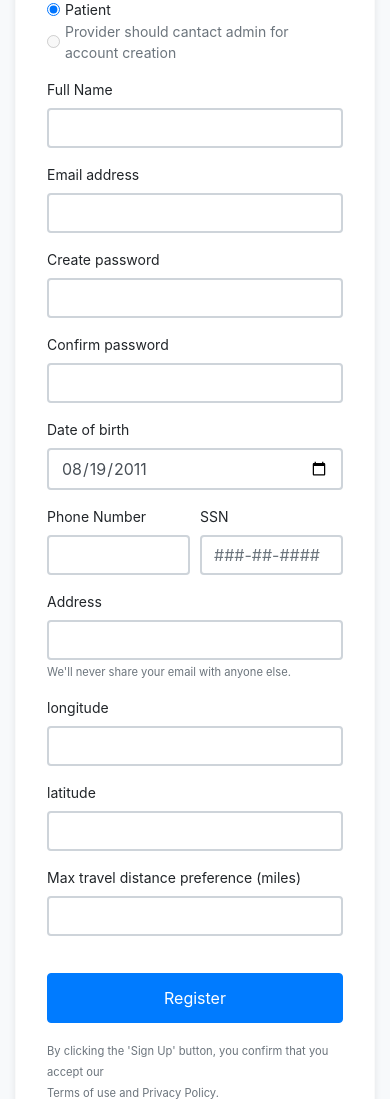
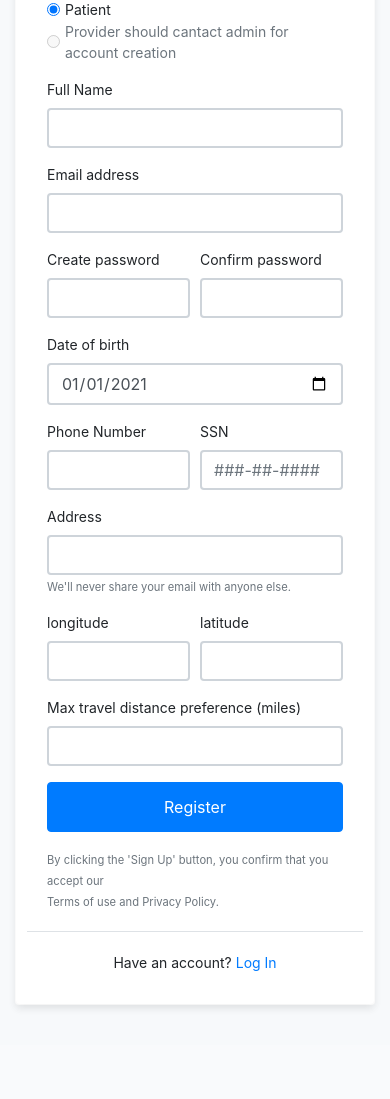
Before and after one commit to ArcZz/Vaccine-Scheduling-System, a PHP site: page /pages/signup.php in a window 390 px wide. Shown: the part 165-1264 px from the top of the page. After the commit the page ends 1174 px from the top, so only its background shows below. Run offline with PHP 8.4, Linux system fonts and the light colour scheme; some libraries are stand-ins or nearby versions.

Commit message:
signup doon

```diff
--- a/pages/signup.php
+++ b/pages/signup.php
@@ -44,7 +44,7 @@
                                 <div class="form-group">
                                     <label>Full Name</label>
                                     <input type="text" class="form-control " name="fullname" id="fullname">
-                                     <span class="invalid-feedback" id="messageBox"></span>
+
                                     <!-- <div  class="invalid-feedback">
 
                                     </div> -->
@@ -52,28 +52,28 @@
                                 <!-- form-row end.// -->
                                 <div class="form-group">
                                     <label>Email address</label>
-                                    <input type="email" class="form-control" id="email" aria-describedby="unique-id-here">
-                                    <span class="invalid-feedback" id="messageBox"></span>
+                                    <input type="email" class="form-control" name="email" id="email">
+
                                     <!-- <small id="emailHelp" class="form-text text-muted">Email address will be your
                                         username.</small> -->
 
                                 </div>
                                 <div class="form-row">
-                                    <div class="form-group col-md-6">
+                                    <div class="form-group col">
                                         <label>Create password</label>
-                                        <input class="form-control" type="password">
+                                        <input name="password" id="password" class="form-control" type="password">
                                     </div>
                                     <!-- form-group end.// -->
-                                    <div class="form-group col-md-6">
+                                    <div class="form-group col">
                                         <label>Confirm password</label>
-                                        <input class="form-control" type="password">
+                                        <input name="passcon" id="passcon" class="form-control" type="password">
                                     </div>
                                     <!-- form-group end.// -->
                                 </div>
 
                                 <div class="form-group ">
                                     <label for="example-date-input">Date of birth</label>
-                                    <input class="form-control" type="date" value="2011-08-19" id="example-date-input">
+                                    <input name="date" id="date" class="form-control" type="date" value="2021-01-01">
 
                                 </div>
                                 <!-- form-group end.// -->
@@ -82,13 +82,13 @@
                                 <div class="form-row">
                                     <div class="col form-group">
                                         <label>Phone Number </label>
-                                        <input type="text" class="form-control" placeholder="">
+                                        <input name="phone" id="phone" type="text" class="form-control" placeholder="">
                                     </div>
                                     <!-- form-group end.// -->
                                     <div class="col form-group">
                                         <label>SSN</label>
-                                        <input type="email" class="form-control" id="SSN" placeholder="###-##-####"
-                                            maxlength="12">
+                                        <input name="ssn" id="ssn" type="text" class="form-control"
+                                            placeholder="###-##-####">
 
 
                                     </div>
@@ -99,7 +99,7 @@
                                 <!-- form-group end.// -->
                                 <div class="form-group">
                                     <label> Address</label>
-                                    <input type="email" class="form-control" placeholder="">
+                                    <input name="address" id="address"  type="text" class="form-control" placeholder="">
                                     <small class="form-text text-muted">We'll never share your email with anyone
                                         else.</small>
                                 </div>
@@ -108,14 +108,14 @@
 
                                 <!-- form-group end.// -->
                                 <div class="form-row">
-                                    <div class="form-group col-md-6">
+                                    <div class="form-group col">
                                         <label>longitude</label>
-                                        <input type="text" class="form-control">
+                                        <input  name="long" id="long" type="text" class="form-control">
                                     </div>
                                     <!-- form-group end.// -->
-                                    <div class="form-group col-md-6">
+                                    <div class="form-group col">
                                         <label>latitude</label>
-                                        <input type="text" class="form-control">
+                                        <input name="lat" id="lat"  type="text" class="form-control">
                                     </div>
                                     <!-- form-group end.// -->
                                 </div>
@@ -124,16 +124,20 @@
 
 
                                 <!-- form-row.// -->
-                                <div class="form-group">
+                                <div class="form-group mb-3">
                                     <label>Max travel distance preference (miles)</label>
-                                    <input class="form-control" type="number">
+                                    <input  name="max" id="max"   class="form-control" type="number">
                                 </div>
-                                <br>
+
+
+                                    <p id="successmsg" class=" text-center"> </p>
+
 
 
 
                                 <!-- form-group end.// -->
                                 <div class="form-group">
+
                                     <button type="submit" id="subumit" class="btn btn-primary btn-block"> Register
                                     </button>
                                 </div>
@@ -169,7 +173,6 @@
     </script>
     <script src="https://cdn.jsdelivr.net/npm/jquery-validation@1.19.3/dist/jquery.validate.min.js"></script>
 
-
     <script src="../public/js/signup.js"></script>
 
 </body>
```
Also changed, not shown: api/signupControl.php (+47 -43 lines), public/js/log.js (+1 -34 lines), public/js/signup.js (+98 -44 lines).
